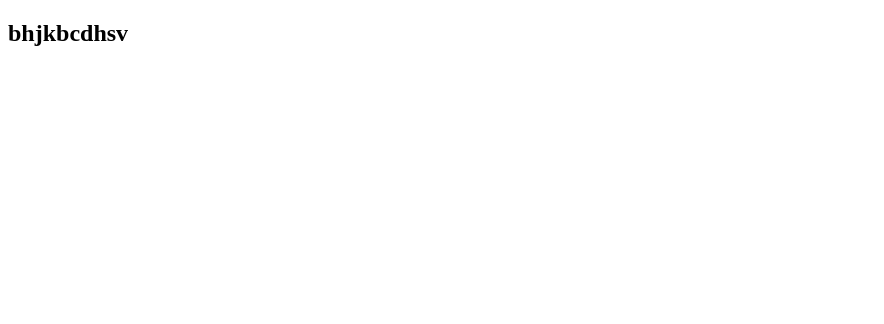
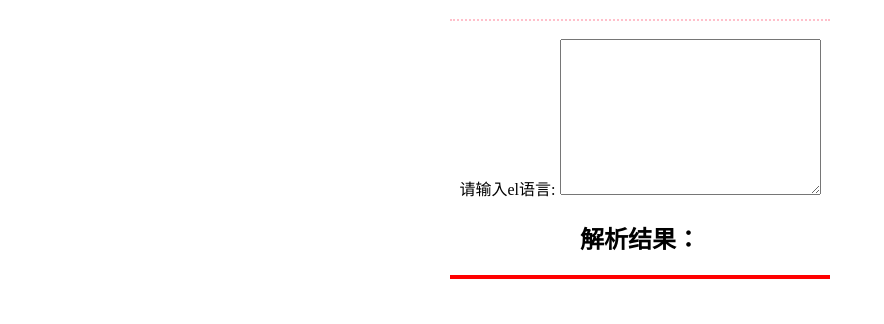
Before and after one commit to gnu-xiaosong/el, a website built with webpack: page dist/test.html in a window 1280 px wide. Shown: the whole page, without its empty margins (0-884 px from the left). Built offline with nearby package versions, Linux system fonts and the light colour scheme.

Commit message:
this is a fourth commitd

```diff
--- a/dist/test.html
+++ b/dist/test.html
@@ -6,22 +6,62 @@
     <meta http-equiv="X-UA-Compatible" content="IE=edge">
     <meta name="viewport" content="width=device-width, initial-scale=1.0">
     <title>test</title>
+
+    <style>
+        .content {
+            width: 30%;
+            margin: auto;
+        }
+
+        .t {
+            border-top: 2px dotted pink;
+            text-align: center;
+            margin-top: 5%;
+            height: 300px;
+        }
+
+        #text {
+            border-top: 2px solid red;
+            border-bottom: 2px solid red;
+            border-right: 1px solid red;
+            border-left: 1px solid red;
+            text-align: start;
+        }
+    </style>
 </head>
 
 <body>
 
+    <div class="content">
+        <div class="t">
+            <br> 请输入el语言:
 
-    <div id="test">
+            <textarea id="t" type="text" onchange="jx()" cols="30" rows="10"></textarea>
+
+
+            <div>
+                <h2>解析结果：</h2>
+                <div id="text">
+                </div>
+            </div>
+        </div>
 
     </div>
 
+
     <script src="el.min.js"></script>
     <script>
-        var app = new El();
-        var data = app.el("## bhjkbcdhsv");
+        function jx() {
+            let data = document.getElementById("t").value;
 
-        document.getElementById("test").innerHTML = data
-        console.log(data)
+            console.log(data);
+            var app = new El();
+
+
+            document.getElementById("text").innerHTML = app.el(data);
+            console.log(data);
+
+        }
     </script>
 </body>
 
```
Also changed, not shown: README.md.
